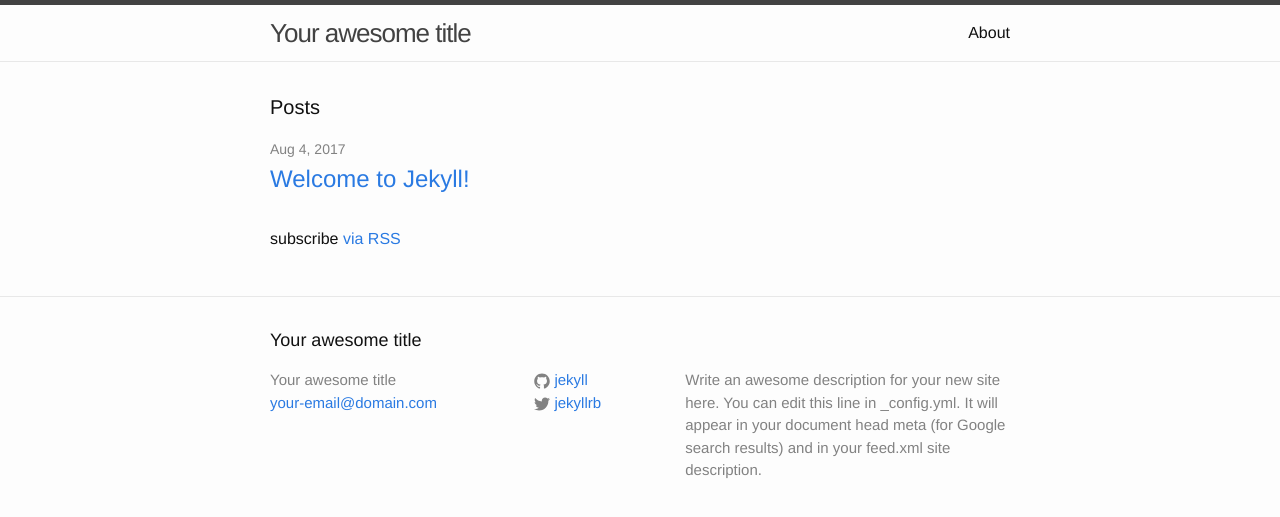
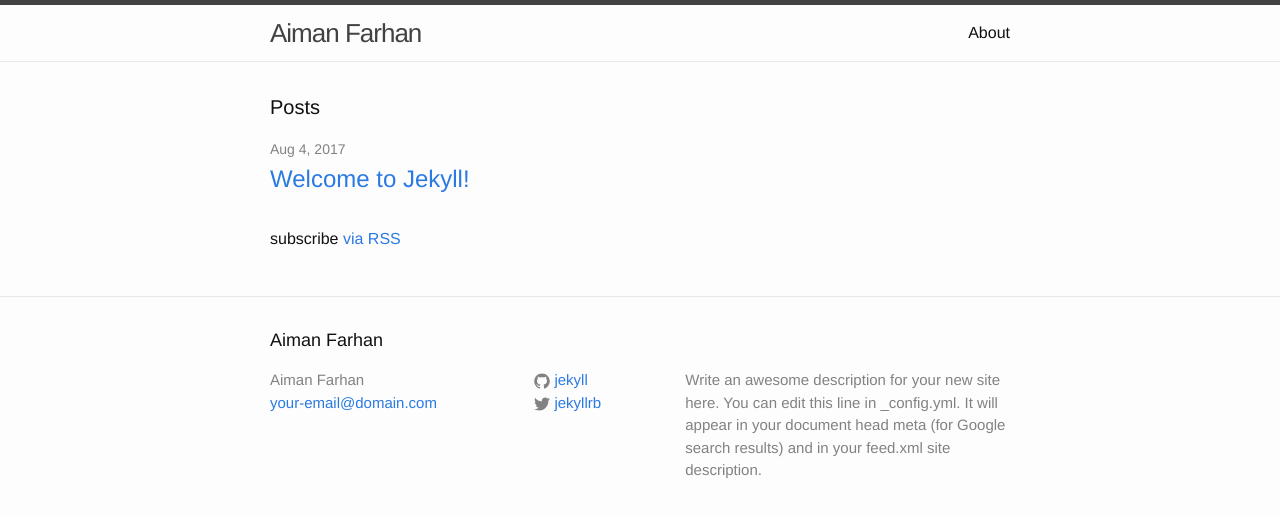
Before and after one commit to aimanfarhn/aimanfarhn.github.io, a Jekyll site: the page built from index.html, in a window 1280 px wide. Shown: the top 517 px of the page. Built offline with Jekyll 4.4.1, drawn with Linux system fonts in a browser that asks for light colours.

Commit message:
edit config

```diff
--- a/_config.yml
+++ b/_config.yml
@@ -6,7 +6,7 @@
 # 'jekyll serve'. If you change this file, please restart the server process.
 
 # Site settings
-title: Your awesome title
+title: Aiman Farhan
 email: your-email@domain.com
 description: > # this means to ignore newlines until "baseurl:"
   Write an awesome description for your new site here. You can edit this
```
